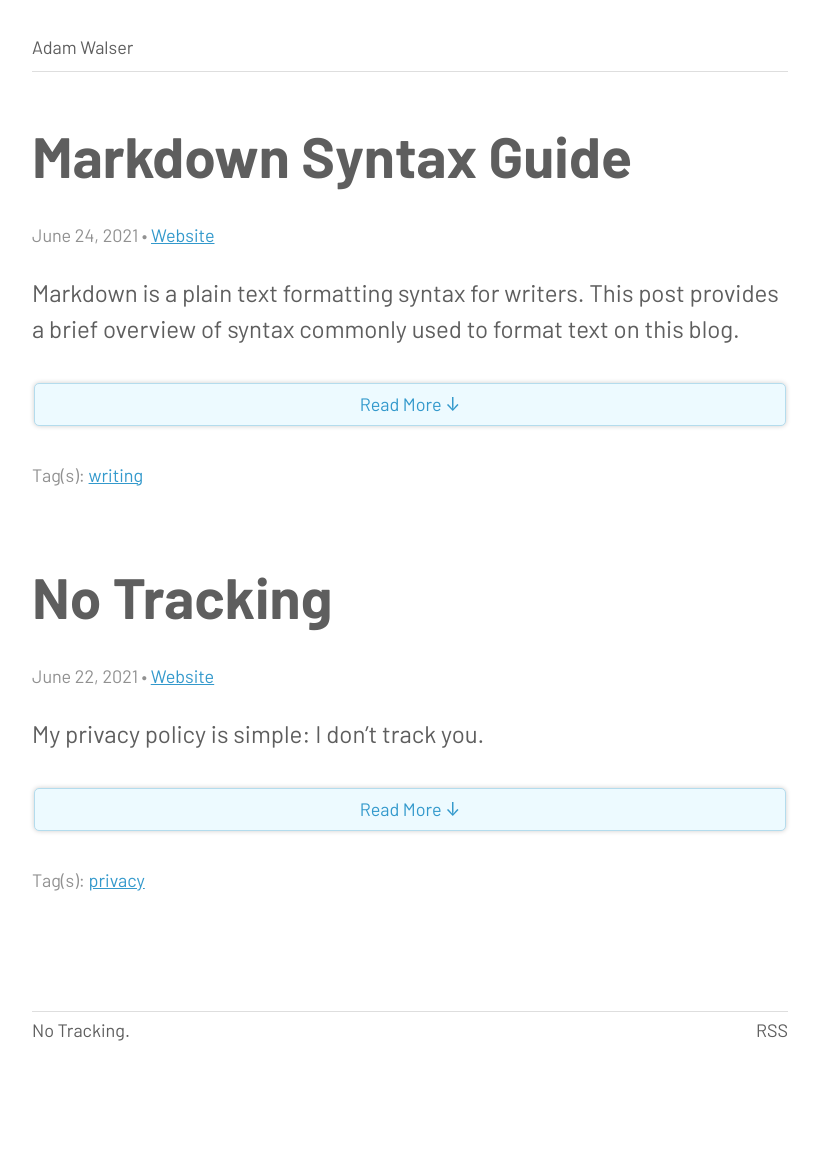
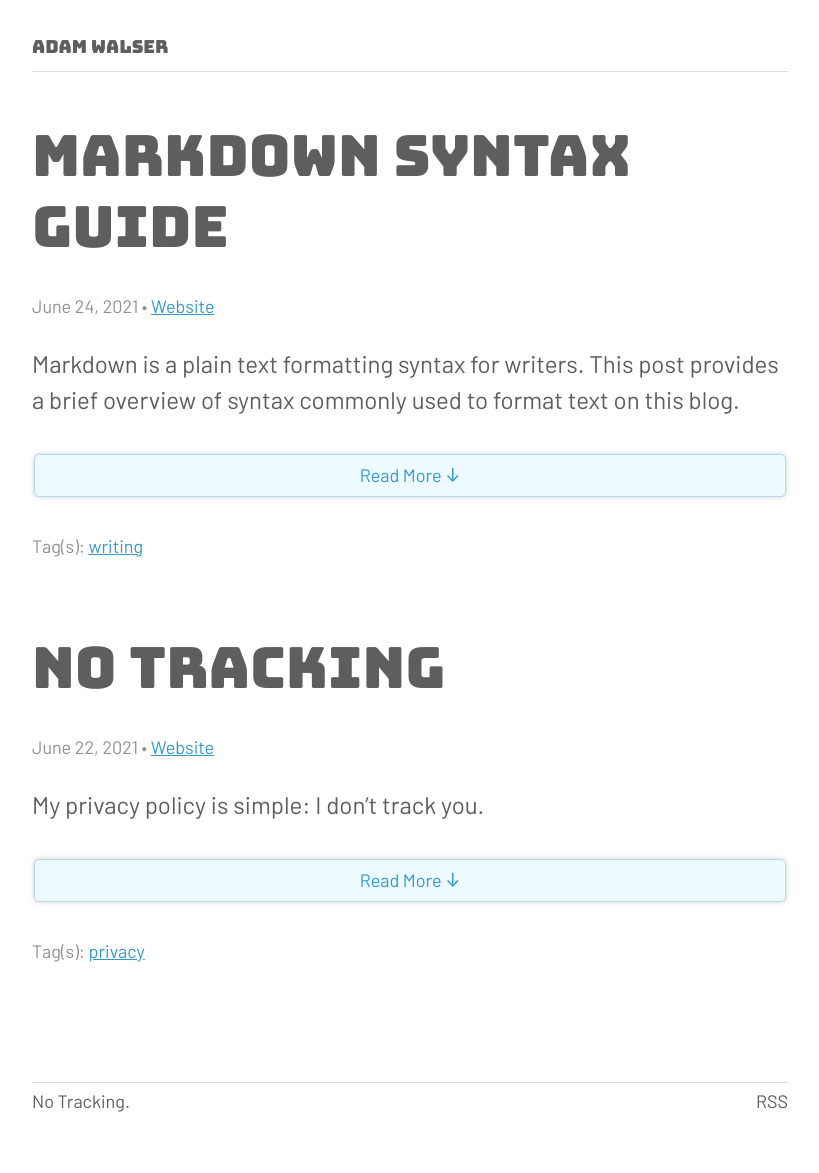
Before and after one commit to ajpwalser/ajpwalser.github.io, a Jekyll site: the page built from index.html, in a window 1280 px wide. Shown: the whole page, without its empty margins (230-1049 px from the left). Built offline with Jekyll 4.4.1, drawn with Linux system fonts in a browser that asks for light colours; the list of posts is cut into pages by our own code; before the commit the page ends 1102 px from its top, so only the background shows below that.

Commit message:
Update style.css

```diff
--- a/css/style.css
+++ b/css/style.css
@@ -4,8 +4,8 @@
   font-style: normal;
   font-weight: 400;
   src: local(''),
-       url('../barlow-v5-latin-regular.woff2') format('woff2'), /* Chrome 26+, Opera 23+, Firefox 39+ */
-       url('../barlow-v5-latin-regular.woff') format('woff'); /* Chrome 6+, Firefox 3.6+, IE 9+, Safari 5.1+ */
+       url('../barlow-v5-latin-regular.woff2') format('woff2'),
+       url('../barlow-v5-latin-regular.woff') format('woff');
 }
 
 @font-face {
@@ -13,8 +13,8 @@
   font-style: italic;
   font-weight: 400;
   src: local(''),
-       url('../barlow-v5-latin-italic.woff2') format('woff2'), /* Chrome 26+, Opera 23+, Firefox 39+ */
-       url('../barlow-v5-latin-italic.woff') format('woff'); /* Chrome 6+, Firefox 3.6+, IE 9+, Safari 5.1+ */
+       url('../barlow-v5-latin-italic.woff2') format('woff2'),
+       url('../barlow-v5-latin-italic.woff') format('woff');
 }
 
 @font-face {
@@ -22,8 +22,8 @@
   font-style: normal;
   font-weight: 700;
   src: local(''),
-       url('../barlow-v5-latin-700.woff2') format('woff2'), /* Chrome 26+, Opera 23+, Firefox 39+ */
-       url('../barlow-v5-latin-700.woff') format('woff'); /* Chrome 6+, Firefox 3.6+, IE 9+, Safari 5.1+ */
+       url('../barlow-v5-latin-700.woff2') format('woff2'),
+       url('../barlow-v5-latin-700.woff') format('woff');
 }
 
 /* Bungee v6 */
@@ -32,46 +32,19 @@
   font-style: normal;
   font-weight: 400;
   src: local(''),
-       url('../bungee-v6-latin-regular.woff2') format('woff2'), /* Chrome 26+, Opera 23+, Firefox 39+ */
-       url('../bungee-v6-latin-regular.woff') format('woff'); /* Chrome 6+, Firefox 3.6+, IE 9+, Safari 5.1+ */
+       url('../bungee-v6-latin-regular.woff2') format('woff2'),
+       url('../bungee-v6-latin-regular.woff') format('woff');
 }
 
 
-/* Inter 3.19 */
+/* Inconsolata v21 */
 @font-face {
-  font-family: 'Inter';
-  font-style:  normal;
-  font-weight: 400;
-  font-display: swap;
-  src: url("../Inter-Regular.woff2?v=3.19") format("woff2"),
-       url("../Inter-Regular.woff?v=3.19") format("woff");
-}
-@font-face {
-  font-family: 'Inter';
-  font-style:  italic;
-  font-weight: 400;
-  font-display: swap;
-  src: url("../Inter-Italic.woff2?v=3.19") format("woff2"),
-       url("../Inter-Italic.woff?v=3.19") format("woff");
-}
-
-@font-face {
-  font-family: 'Inter';
-  font-style:  normal;
-  font-weight: 700;
-  font-display: swap;
-  src: url("../Inter-Bold.woff2?v=3.19") format("woff2"),
-       url("../Inter-Bold.woff?v=3.19") format("woff");
-}
-
-/* Roboto Mono v13 */
-@font-face {
-  font-family: 'Roboto Mono';
+  font-family: 'Inconsolata';
   font-style: normal;
   font-weight: 400;
   src: local(''),
-       url('../roboto-mono-v13-latin-regular.woff2') format('woff2'),
-       url('../roboto-mono-v13-latin-regular.woff') format('woff');
+       url('../fonts/inconsolata-v21-latin-regular.woff2') format('woff2'),
+       url('../fonts/inconsolata-v21-latin-regular.woff') format('woff');
 }
 
 
@@ -147,7 +120,8 @@ h1,
 h2,
 h3,
 h4 {
-	font-weight: 700;
+	font-family: 'Bungee', display;
+	font-weight: 400;
 }
 
 h1 {
@@ -237,7 +211,7 @@ blockquote {
 /* Code formatting */
 
 code {
-	font-family: 'Roboto Mono', ui-monospace, SFMono-Regular, SF Mono, Consolas, Liberation Mono, Menlo, monospace;
+	font-family: 'Inconsolata', ui-monospace, SFMono-Regular, SF Mono, Consolas, Liberation Mono, Menlo, monospace;
 }
 
 pre {
```
